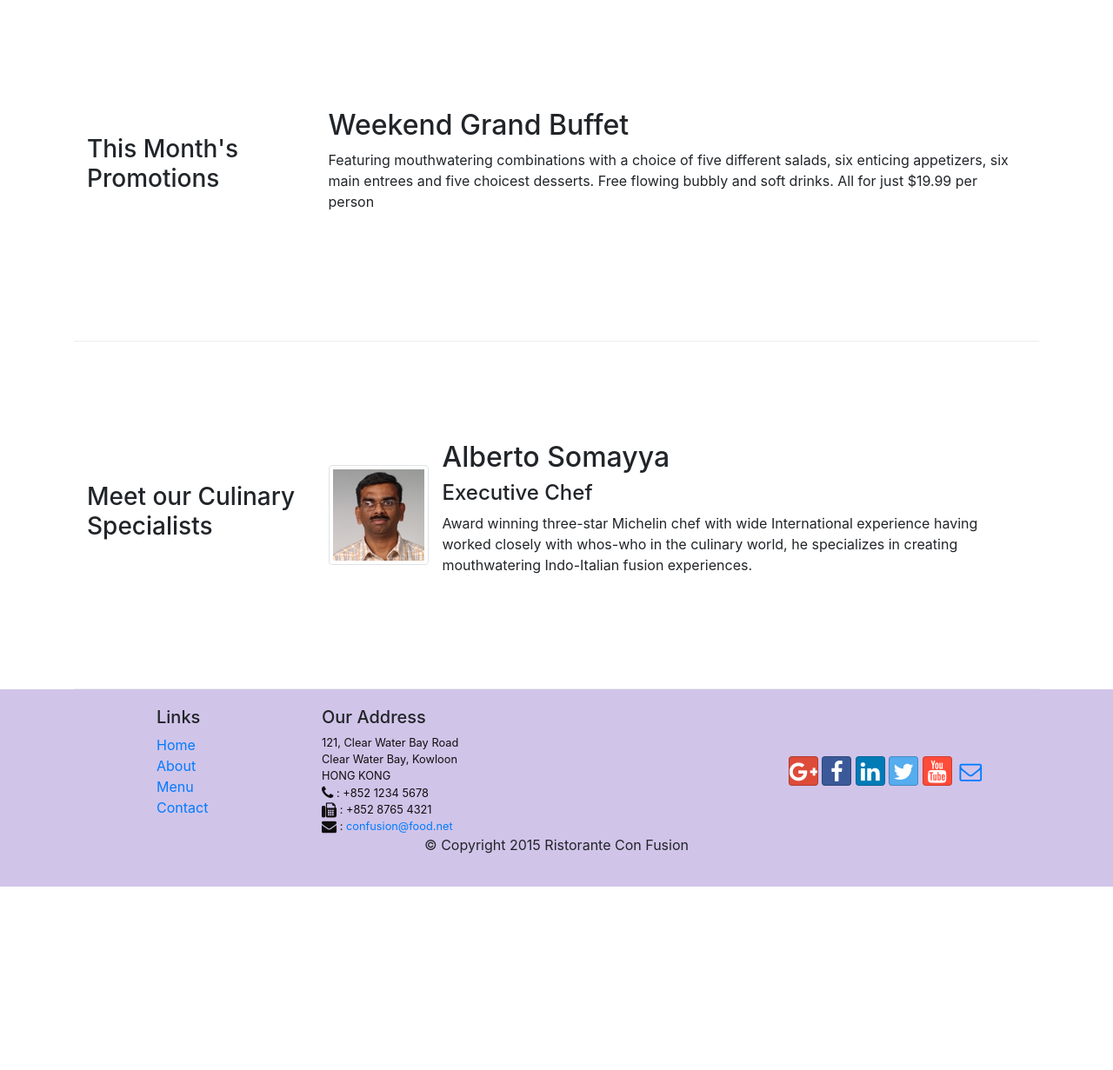
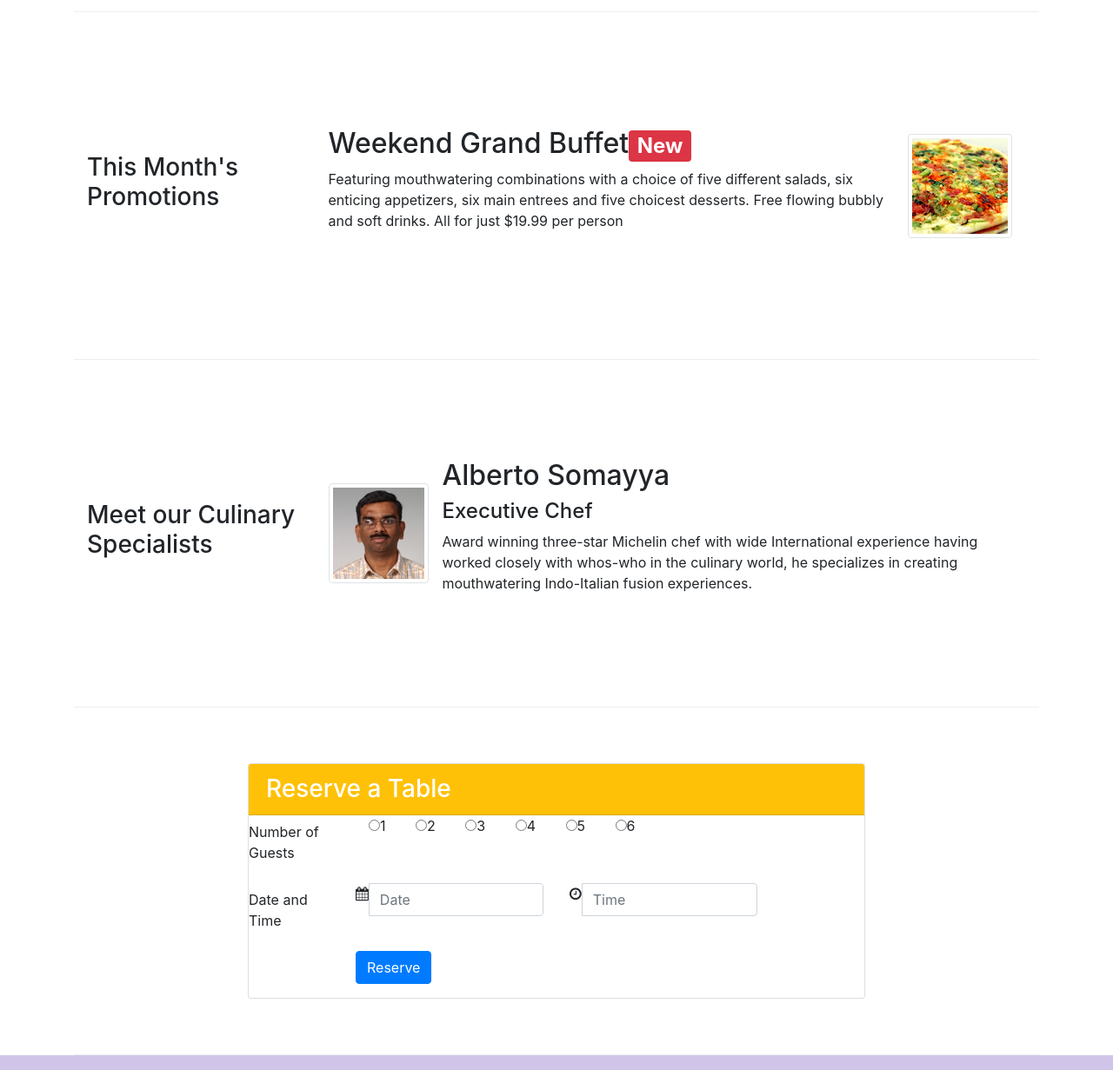
Before and after one commit to kartikjoshi321/bootstrap1, a website: page index.html in a window 1280 px wide. Shown: the part 720-1951 px from the top of the page at 87% size. Before the commit the page ends 1740 px from the top, so only its background shows below. Drawn offline with nearby package versions, Linux system fonts and the light colour scheme.

Commit message:
assignment 2

```diff
--- a/index.html
+++ b/index.html
@@ -40,12 +40,19 @@
         <header class="jumbotron">
             <div class="container">
                 <div class="row row-header">
-                    <div class="col-12 col-sm-8">
+                    <div class="col-12 col-sm-6">
                         <h1>Ristorante con Fusion</h1>
                         <p>We take inspiration from the World's best cuisines, and create a unique fusion experience. Our lipsmacking creations will tickle your culinary senses!</p>
                     </div>
-                    <div class="col col-sm aligin-self-center">
+                    <div class="col col-sm-6 align-self-center">
+                        <div class="row">
+                            <div class="col-sm-6">
                                 <img src="img/logo.png" class="img-fluid">
+                            </div>
+                            <div class="col-sm-6 align-self-center">
+                                <a role="submit" href="#frm1" target="frm1" class=" btn btn-sm bg-warning btn-block">Reserve Table</a>
+                            </div>
+                        </div>
                     </div>
                 </div>
             </div>
@@ -60,7 +67,7 @@
                     <img class="d-flex mr-3 img-thumbnail align-self-center"
                     src="img/uthappizza.png" alt="uthapizza">
                     <div class="media-body">
-                        <h2 class="mt-o">Uthappizza</h2>
+                        <h2 class="mt-o">Uthappizza<span class="badge badge-danger">HOT</span> <span class="badge badge-pill badge-default">$4.99</span></h2>
                         <p class="hidden-xs-down">A unique combination of Indian Uthappam (pancake) and Italian pizza, topped with Cerignola olives, ripe vine cherry tomatoes, Vidalia onion, Guntur chillies and Buffalo Paneer.</p>
                     </div>
                 </div>
@@ -70,9 +77,15 @@
                 <div class="col-sm-4 col-md-3 ">
                         <h3>This Month's Promotions</h3>
                 </div>
-                <div class="col-sm col-md ">
-                    <h2>Weekend Grand Buffet</h2>
+                <div class="col-sm col-md media">
+
+                    <div class="media-body">
+
+                        <h2 class="mt-0">Weekend Grand Buffet<span class="badge badge-danger">New</span></h2>
                         <p class="hidden-xs-down">Featuring mouthwatering combinations with a choice of five different salads, six enticing appetizers, six main entrees and five choicest desserts. Free flowing bubbly and soft drinks. All for just $19.99 per person </p>
+                    </div>
+                    <img class="d-flex mr-3 img-thumbnail align-self-center"
+                    src="img/uthappizza.png" alt="uthapizza">
                 </div>
             </div>
 
@@ -89,6 +102,66 @@
                             <p class="hidden-xs-down">Award winning three-star Michelin chef with wide International experience having worked closely with whos-who in the culinary world, he specializes in creating mouthwatering Indo-Italian fusion experiences. </p>
                         </div>
                     </div>
+                </div>
+            </div>
+            <div class="row row-content align-items-center">
+                <div class="col-sm-2">
+                </div>
+                <div class="col-sm-8 col-12">
+                    <div class="card">
+                        <h3 class="card-header bg-warning text-white">Reserve a Table</h3>
+                        <div class="card-block">
+                           <form name="frm1" id="frm1">
+                                <div class="form-group row">
+                                   <label class="col-sm-2 col-form-label">Number of Guests</label>
+
+                                    <div class="col-sm-8 col-12">
+                                        <div class="row">
+                                            <div class="col-sm-12 col-xs-12">
+                                            <label class="col-sm-2 d-inline"><input type="radio" name="optradio">1</label>
+                                            <label class="col-sm-2 d-inline"><input type="radio" name="optradio">2</label>
+                                            <label class="col-sm-2 d-inline"><input type="radio" name="optradio">3</label>
+                                            <label class="col-sm-2 d-inline"><input type="radio" name="optradio">4</label>
+                                            <label class="col-sm-2 d-inline"><input type="radio" name="optradio">5</label>
+                                            <label class="col-sm-2 d-inline"><input type="radio" name="optradio">6</label>
+                                            </div>
+
+                                        </div>
+
+                                    </div>
+
+                                </div>
+                                <div class="form-group row">
+                                    <label for="datendtime" class="col-sm-3 col-md-2 col-12 col-form-label">Date and Time</label>
+
+                                        <div class="col-12 col-sm-4">
+                                            <div class="input-group">
+                                                <div class="input-group-addon"><i class="fa fa-calendar" aria-hidden="true"></i></div>
+                                                    <input type="text" class="form-control" id="datendtime" name="date" placeholder="Date">
+                                            </div>
+                                        </div>
+                                        <div class="col-12 col-sm-4">
+                                            <div class="input-group">
+                                                <div class="input-group-addon"><i class="fa fa-clock-o" aria-hidden="true"></i></div>
+                                                    <input type="text" class="form-control" id="datendtime" name="time" placeholder="Time">
+                                            </div>
+                                        </div>
+
+                                </div>
+                                <div class="form-group row">
+                                     <div class="offset-sm-2 col-12">
+                                        <button type="submit" class="btn btn-primary">Reserve</button>
+                                    </div>
+
+
+                                </div>
+
+                            </form>
+                        </div>
+                    </div>
+
+                </div>
+                <div class="col-sm-2">
                 </div>
             </div>
         </div>
```
Also changed, not shown: aboutus.html (+1 -1 lines). Lines whose indentation alone changed are shown as unchanged.
